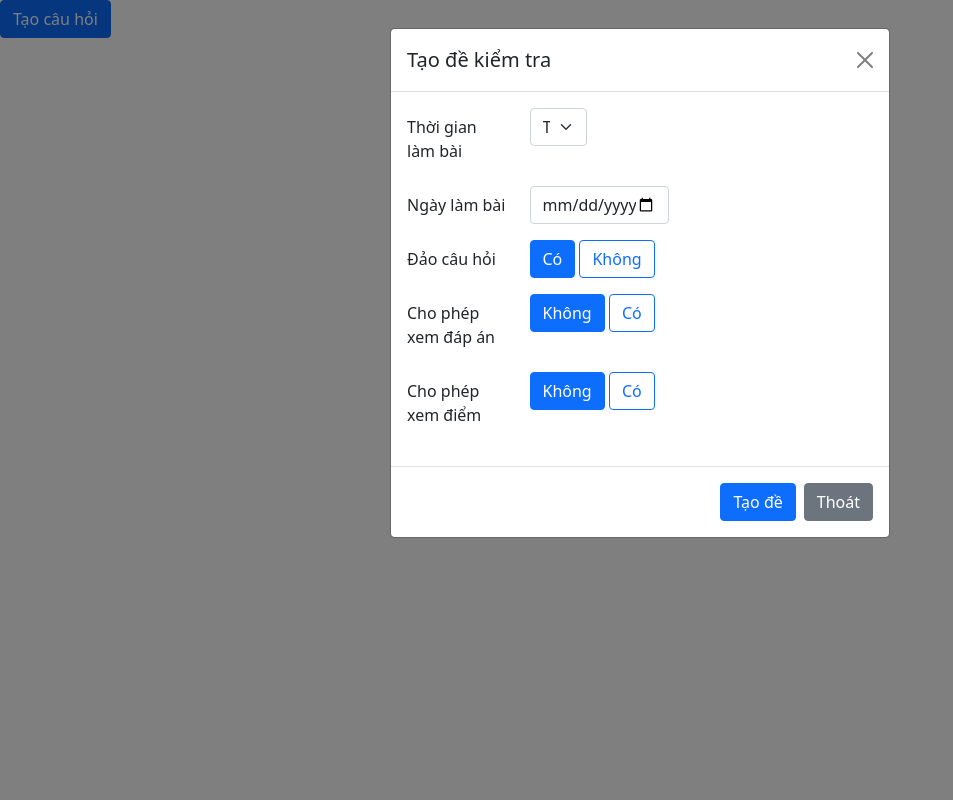
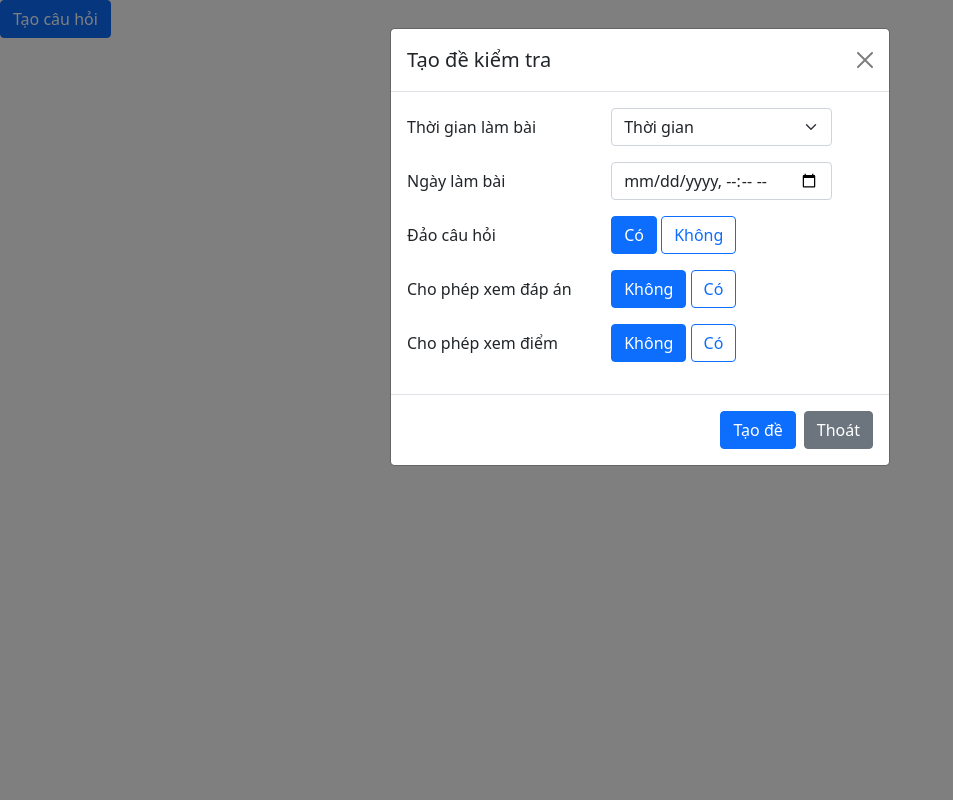
Before and after one commit to nttrung5122/doAnWeb2, a PHP site: page /taoCautrucde_windows.php in a window 1280 px wide, after a click on "Tạo câu hỏi". Shown: the whole page, without its empty margins (0-953 px from the left). Run offline with PHP 8.4, Linux system fonts and the light colour scheme.

Commit message:
chinh kich thuoc popup tao de

```diff
--- a/View/_partial/form/taoCautrucde_windows.php
+++ b/View/_partial/form/taoCautrucde_windows.php
@@ -17,8 +17,8 @@
             <!-- Nội dung của pop-up -->
             <div class="modal-body">
                 <div class="row mb-3">
-                    <label for="" class="col-sm-3 col-form-label">Thời gian làm bài</label>
-                    <div class="col-sm-2">
+                    <label for="" class="col-sm-5 col-form-label">Thời gian làm bài</label>
+                    <div class="col-sm-6">
                         <select class="form-select" aria-label="setTime" name="thoiGianlambai">
                             <option selected disabled hidden>Thời gian</option>
                             <option value="45">45 phút</option>
@@ -29,13 +29,13 @@
                     <div class="col"></div>
                 </div>
                 <div class="row mb-3">
-                    <label for="ngayThi" class="col-sm-3 col-form-label">Ngày làm bài</label>
-                    <div class="col-sm-4">
+                    <label for="ngayThi" class="col-sm-5 col-form-label">Ngày làm bài</label>
+                    <div class="col-sm-6">
                         <input type="datetime-local" class="form-control" name="ngayThi" id="ngayThi">
                     </div>
                 </div>
                 <div class="row mb-3">
-                    <label for="" class="col-sm-3 col-form-label">Đảo câu hỏi</label>
+                    <label for="" class="col-sm-5 col-form-label">Đảo câu hỏi</label>
                     <div class="col">
                         <input type="radio" class="btn-check" id="checkDaocauhoi1" name="daoCauhoi" autocomplete="off" value="true" checked>
                         <label class="btn btn-outline-primary" for="checkDaocauhoi1">Có</label>
@@ -44,7 +44,7 @@
                     </div>
                 </div>
                 <div class="row mb-3">
-                    <label for="" class="col-sm-3 col-form-label">Cho phép xem đáp án</label>
+                    <label for="" class="col-sm-5 col-form-label">Cho phép xem đáp án</label>
                     <div class="col">
                         <input type="radio" class="btn-check" id="xemDapan1" name="xemDapan" autocomplete="off" value="khong" checked>
                         <label class="btn btn-outline-primary" for="xemDapan1">Không</label>
@@ -53,7 +53,7 @@
                     </div>
                 </div>
                 <div class="row mb-3">
-                    <label for="" class="col-sm-3 col-form-label">Cho phép xem điểm</label>
+                    <label for="" class="col-sm-5 col-form-label">Cho phép xem điểm</label>
                     <div class="col">
                         <input type="radio" class="btn-check" id="xemDiem1" name="xemDiem" autocomplete="off" value="khong" checked>
                         <label class="btn btn-outline-primary" for="xemDiem1">Không</label>
```
